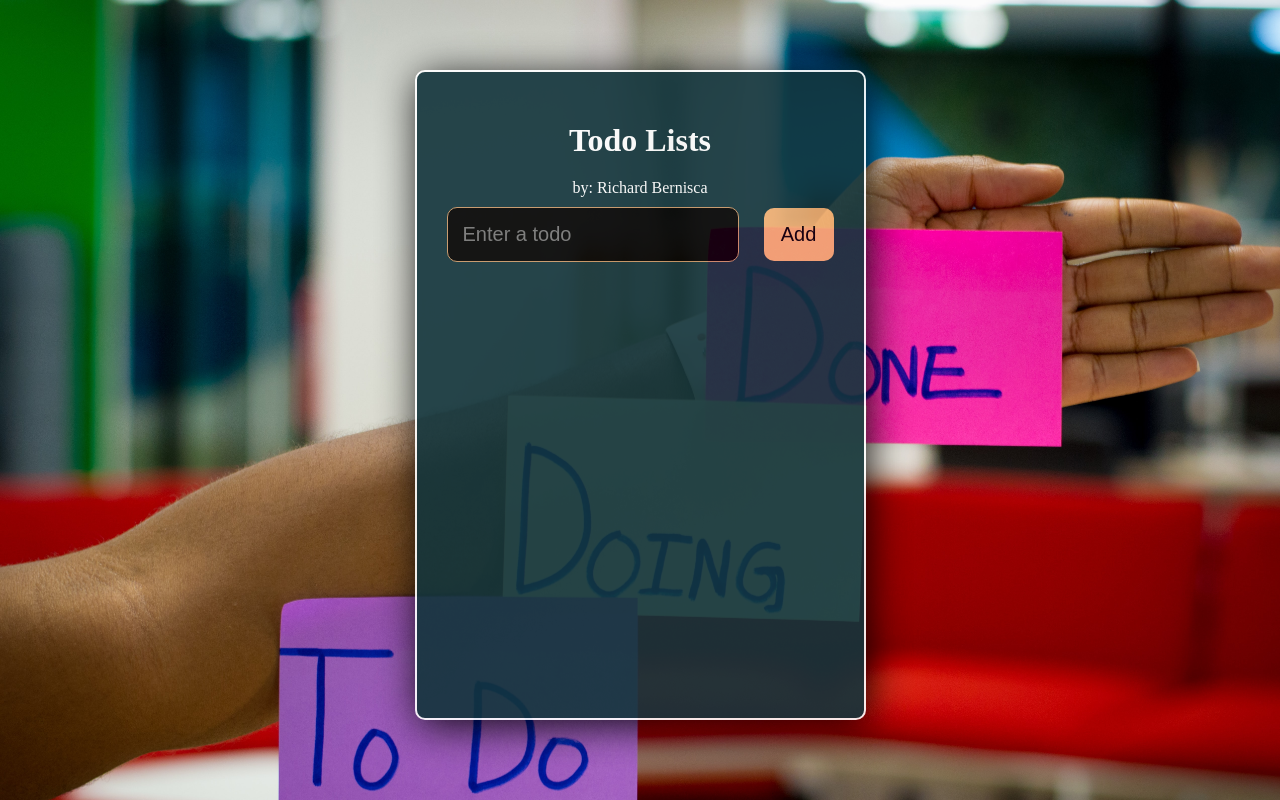
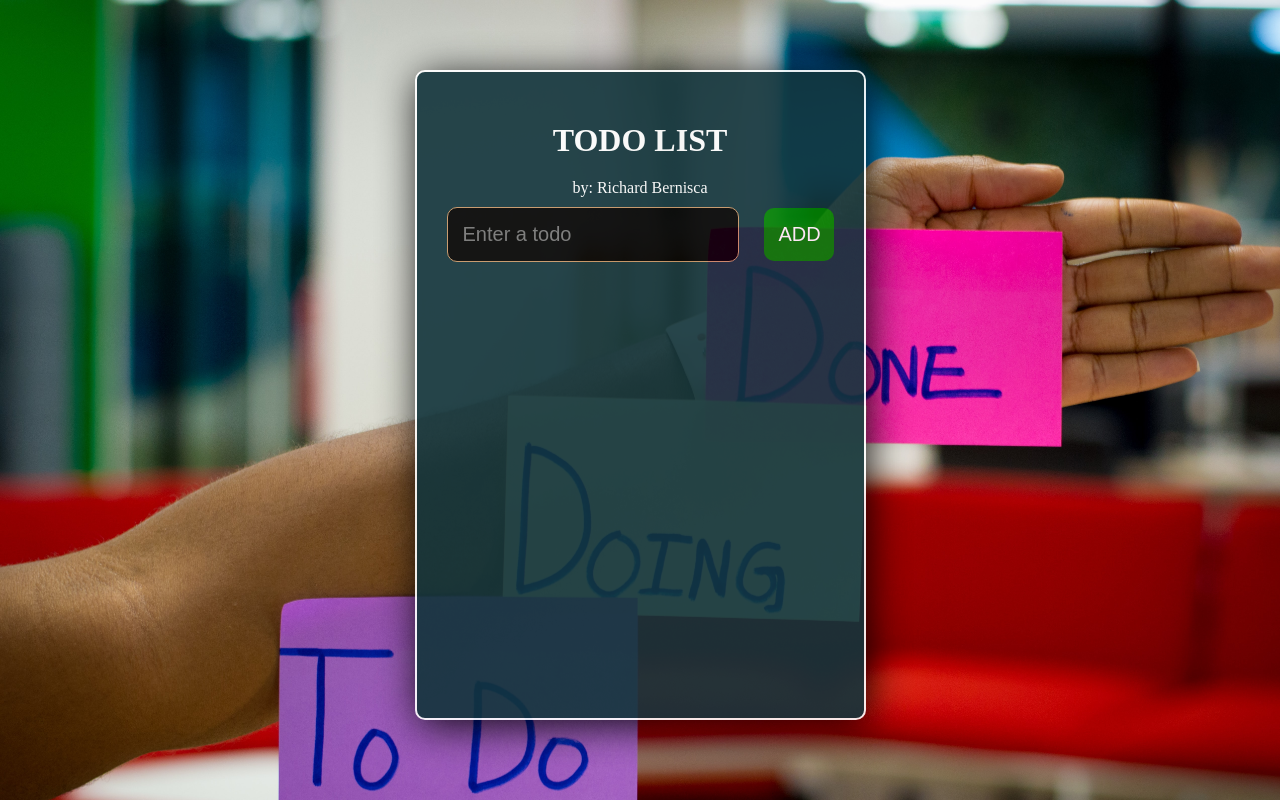
Before and after one commit to taropogi/react-todo-app, a React (Create React App) app: page / in a window 1280 px wide. Built offline with nearby package versions, Linux system fonts and the light colour scheme.

Commit message:
change some styles

```diff
--- a/src/App.css
+++ b/src/App.css
@@ -57,13 +57,14 @@
   font-size: 20px;
   border-radius: 10px;
   border: 0;
-  background-color: #f1af71;
+  background-color: green;
+  color: white;
   cursor: pointer;
 }
 
 .list-item {
   display: flex;
-  margin: 20px 0;
+  margin: 10px 0;
   border: 1px solid #ccc;
   border-radius: 10px;
   padding: 10px;
--- a/src/components/TheForm.js
+++ b/src/components/TheForm.js
@@ -1,4 +1,4 @@
-import React, { useState } from "react";
+import React from "react";
 
 const TheForm = (props) => {
   const onTodoChange = (event) => {
@@ -21,7 +21,7 @@ const TheForm = (props) => {
         onChange={onTodoChange}
       />
       <button className="button-add" type="submit">
-        {props.editTodo ? "Save" : "Add"}
+        {props.editTodo ? "SAVE" : "ADD"}
       </button>
     </form>
   );
--- a/src/components/TheHeader.js
+++ b/src/components/TheHeader.js
@@ -3,7 +3,7 @@ import React from "react";
 const TheHeader = () => {
   return (
     <div className="header">
-      <h1>Todo Lists</h1>
+      <h1>TODO LIST</h1>
       <p>by: Richard Bernisca</p>
     </div>
   );
```
